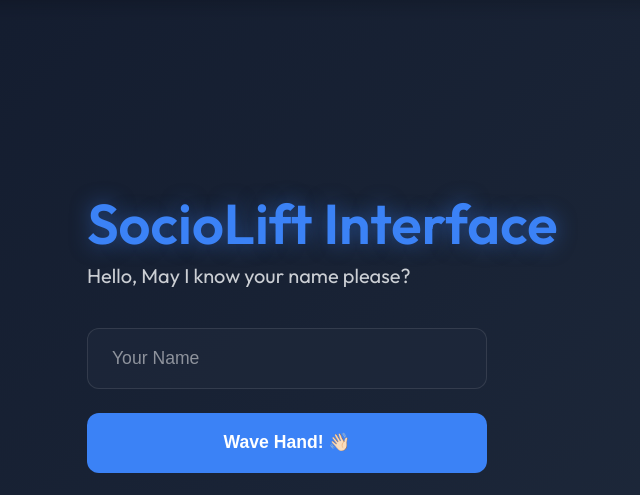
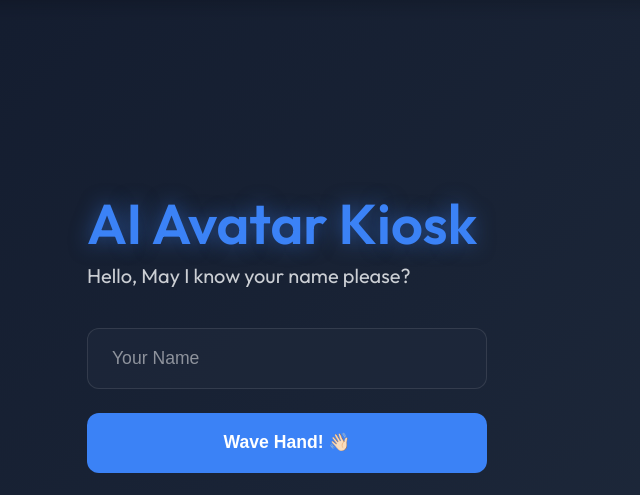
Before and after one commit to OCTehckie18/avatar-project, a Flask app: page / in a window 1280 px wide. Shown: the part 90-585 px from the top of the page, without its empty margins (585-1225 px from the left). Run offline with Flask 3, Linux system fonts and the light colour scheme; a map, chart or similar area stays blank.

Commit message:
Rename of Project

```diff
--- a/project/templates/index.html
+++ b/project/templates/index.html
@@ -4,7 +4,7 @@
 <head>
     <meta charset="UTF-8">
     <meta name="viewport" content="width=device-width, initial-scale=1.0">
-    <title>Welcome Pro</title>
+    <title>AI Avatar Kiosk - School of Sciences</title>
     <link rel="stylesheet" href="{{ url_for('static', filename='css/style.css') }}">
     <link href="https://fonts.googleapis.com/css2?family=Outfit:wght@300;400;600&display=swap" rel="stylesheet">
 </head>
@@ -47,7 +47,7 @@
 
                 <div class="input-group">
                     <header class="section-header">
-                        <h1>SocioLift Interface</h1>
+                        <h1>AI Avatar Kiosk</h1>
                         <p>Hello, May I know your name please?</p>
                     </header>
                     <div class="input-wrapper">
```
